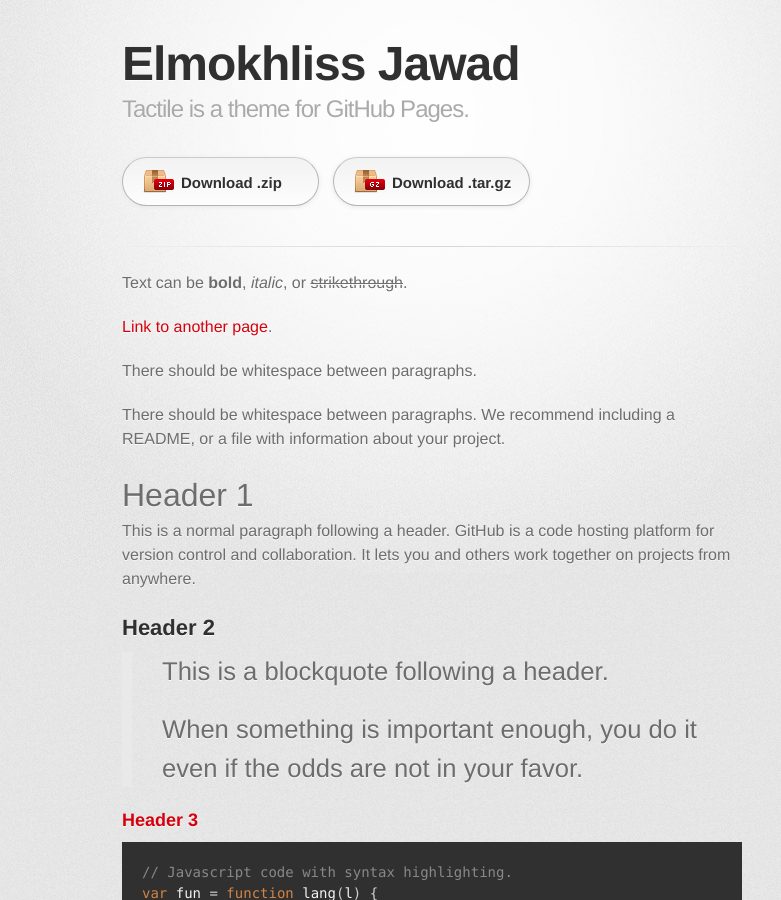
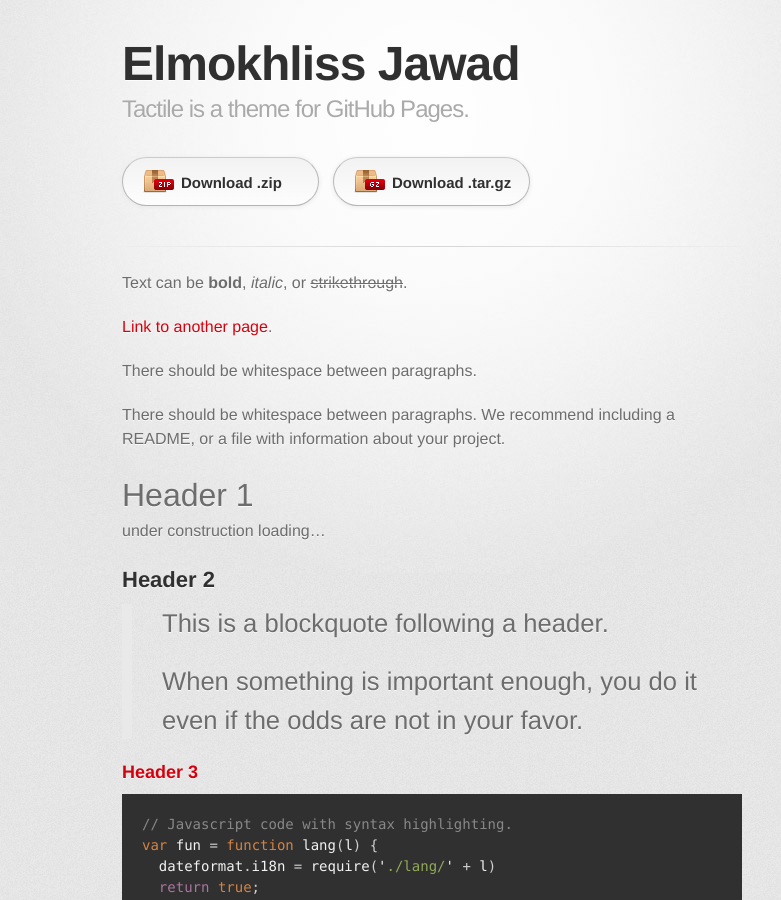
Before and after one commit to Elmokhliss/blueocean.github.io, a Jekyll site: the page built from index.md, in a window 1280 px wide and 900 px high. Shown: the whole window, without its empty margins (208-989 px from the left). Built offline with Jekyll 4.4.1, drawn with Linux system fonts in a browser that asks for light colours; some web fonts are replaced.

Commit message:
Update index.md

```diff
--- a/index.md
+++ b/index.md
@@ -12,7 +12,7 @@
 
 # Header 1
 
-This is a normal paragraph following a header. GitHub is a code hosting platform for version control and collaboration. It lets you and others work together on projects from anywhere.
+under construction loading...
 
 ## Header 2
 
```
